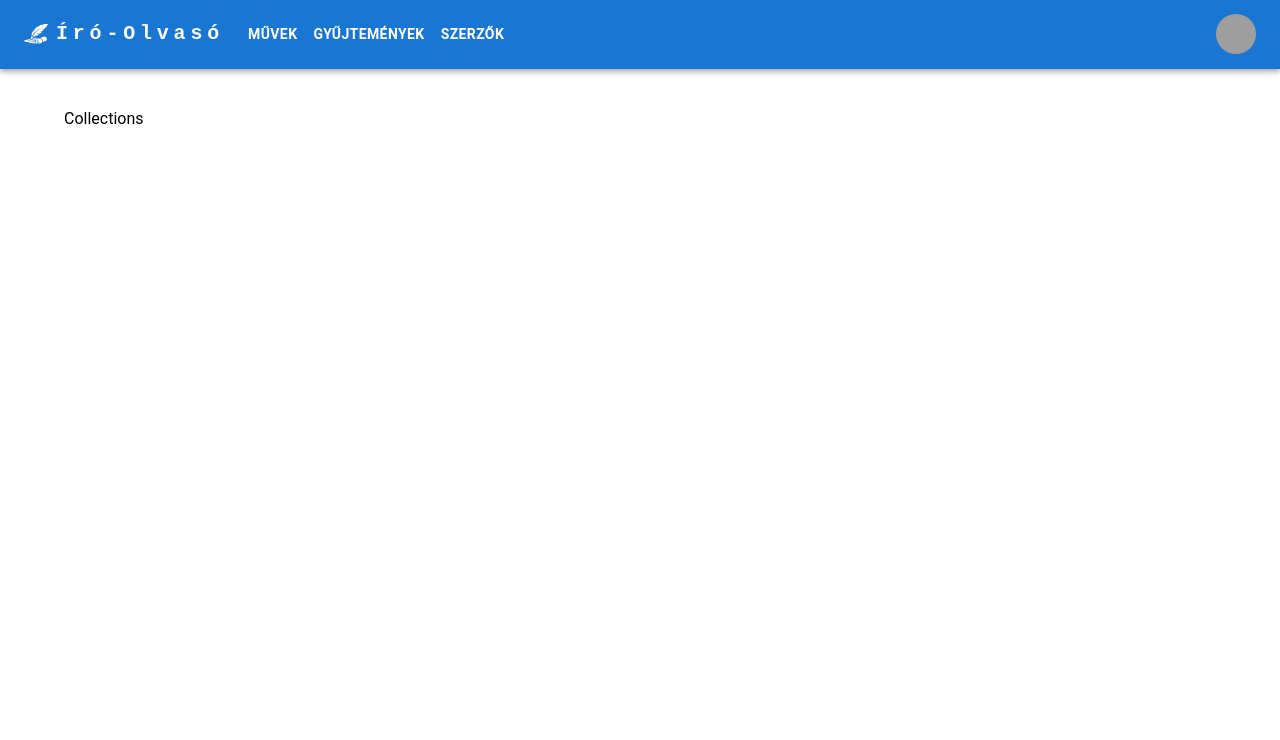
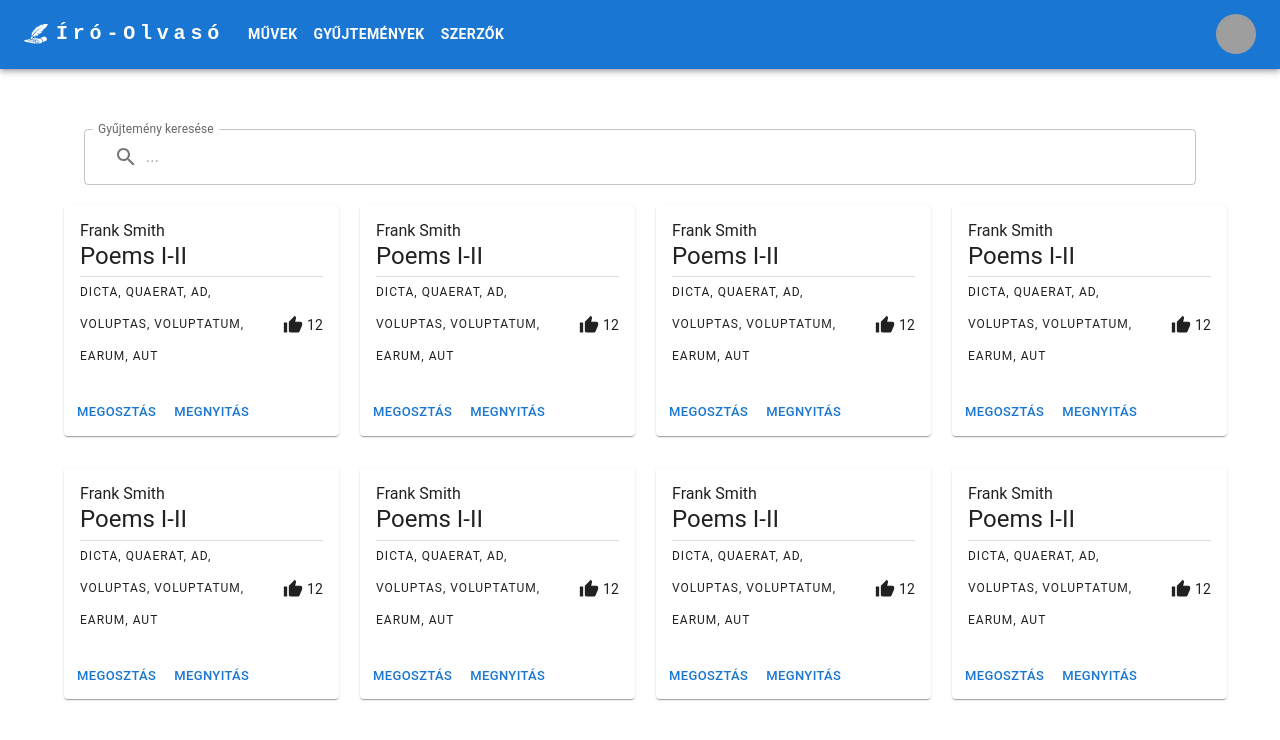
Before and after one commit to Mehan1ch/Software-Architectures-Project, a React (Vite) app in the folder writer-reader-web-client/: page /collections in a window 1280 px wide. Shown: the top 740 px of the page. Built offline with nearby package versions, Linux system fonts and the light colour scheme; grey boxes are pictures that could not be loaded.

Commit message:
Collections page and cards

```diff
--- /dev/null
+++ b/writer-reader-web-client/src/components/CollectionCard.jsx
@@ -0,0 +1,51 @@
+import { ThumbUp } from "@mui/icons-material";
+import {
+  Box,
+  Card,
+  CardContent,
+  CardActions,
+  Typography,
+  Button,
+  Divider,
+  Stack,
+} from "@mui/material";
+import * as React from "react";
+
+const cardContent = (
+  <React.Fragment>
+    <CardContent>
+      <Typography variant="subtitle">Frank Smith</Typography>
+      <Typography variant="h5"> Poems I-II </Typography>
+      <Typography variant="body2" gutterBottom></Typography>
+      <Divider />
+      <Stack
+        direction="row"
+        sx={{ justifyContent: "space-between", alignItems: "center" }}
+      >
+        <Typography variant="overline" component="div">
+          dicta, quaerat, ad, voluptas, voluptatum, earum, aut
+        </Typography>
+        <Box sx={{ display: "flex", alignItems: "center" }}>
+          <ThumbUp sx={{ width: 20 }} />
+          <Typography variant="body2" marginLeft={0.5}>
+            12
+          </Typography>
+        </Box>
+      </Stack>
+    </CardContent>
+  </React.Fragment>
+);
+
+export default function CollectionCard() {
+  return (
+    <Box sx={{ minWidth: 275 }}>
+      <Card variant="elevation">
+        {cardContent}
+        <CardActions>
+          <Button size="small">Megosztás</Button>
+          <Button size="small">Megnyitás</Button>
+        </CardActions>
+      </Card>
+    </Box>
+  );
+}
--- a/writer-reader-web-client/src/pages/Collections.jsx
+++ b/writer-reader-web-client/src/pages/Collections.jsx
@@ -1,3 +1,94 @@
+import {
+  Container,
+  Grid2,
+  TextField,
+  IconButton,
+  Box,
+  InputAdornment,
+} from "@mui/material";
+import CollectionCard from "../components/CollectionCard";
+import { Search as SearchIcon } from "@mui/icons-material";
+import { useState } from "react";
+
 export default function Collections() {
-  return <>Collections</>;
+  const handleSubmit = (event) => {
+    const searchBar = document.getElementById("searchBar");
+    if (!searchBar.value || searchBar.value.length < 1) {
+      event.preventDefault();
+      return;
+    }
+    const data = new FormData(event.currentTarget);
+    console.log({
+      searchBar: data.get("searchBar"),
+    });
+  };
+
+  const SearchBar = () => (
+    <Box
+      component="form"
+      onSubmit={handleSubmit}
+      sx={{ display: "flex", flexDirection: "column" }}
+    >
+      <TextField
+        id="searchBar"
+        label="Gyűjtemény keresése"
+        variant="outlined"
+        placeholder="..."
+        size="medium"
+        slotProps={{
+          input: {
+            startAdornment: (
+              <InputAdornment position="end">
+                <IconButton type="submit">
+                  <SearchIcon />
+                </IconButton>
+              </InputAdornment>
+            ),
+          },
+        }}
+      />
+    </Box>
+  );
+  return (
+    <>
+      <div
+        style={{
+          display: "flex",
+          alignSelf: "center",
+          justifyContent: "center",
+          flexDirection: "column",
+          padding: 20,
+        }}
+      >
+        <SearchBar />
+      </div>
+      <Grid2 container spacing={4}>
+        <Grid2 size={{ xs: 12, sm: 6, md: 4, lg: 3 }}>
+          <CollectionCard />
+        </Grid2>
+        <Grid2 size={{ xs: 12, sm: 6, md: 4, lg: 3 }}>
+          <CollectionCard />
+        </Grid2>
+        <Grid2 size={{ xs: 12, sm: 6, md: 4, lg: 3 }}>
+          <CollectionCard />
+        </Grid2>
+        <Grid2 size={{ xs: 12, sm: 6, md: 4, lg: 3 }}>
+          <CollectionCard />
+        </Grid2>
+
+        <Grid2 size={{ xs: 12, sm: 6, md: 4, lg: 3 }}>
+          <CollectionCard />
+        </Grid2>
+        <Grid2 size={{ xs: 12, sm: 6, md: 4, lg: 3 }}>
+          <CollectionCard />
+        </Grid2>
+        <Grid2 size={{ xs: 12, sm: 6, md: 4, lg: 3 }}>
+          <CollectionCard />
+        </Grid2>
+        <Grid2 size={{ xs: 12, sm: 6, md: 4, lg: 3 }}>
+          <CollectionCard />
+        </Grid2>
+      </Grid2>
+    </>
+  );
 }
```
